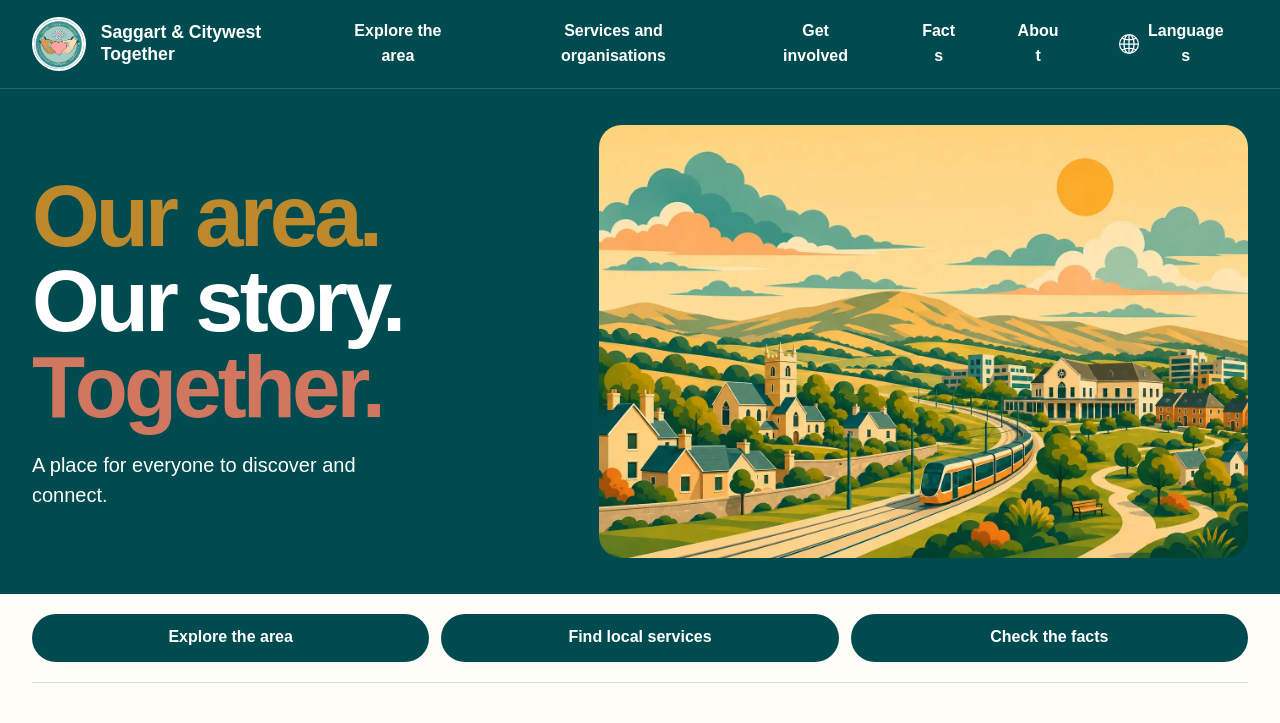
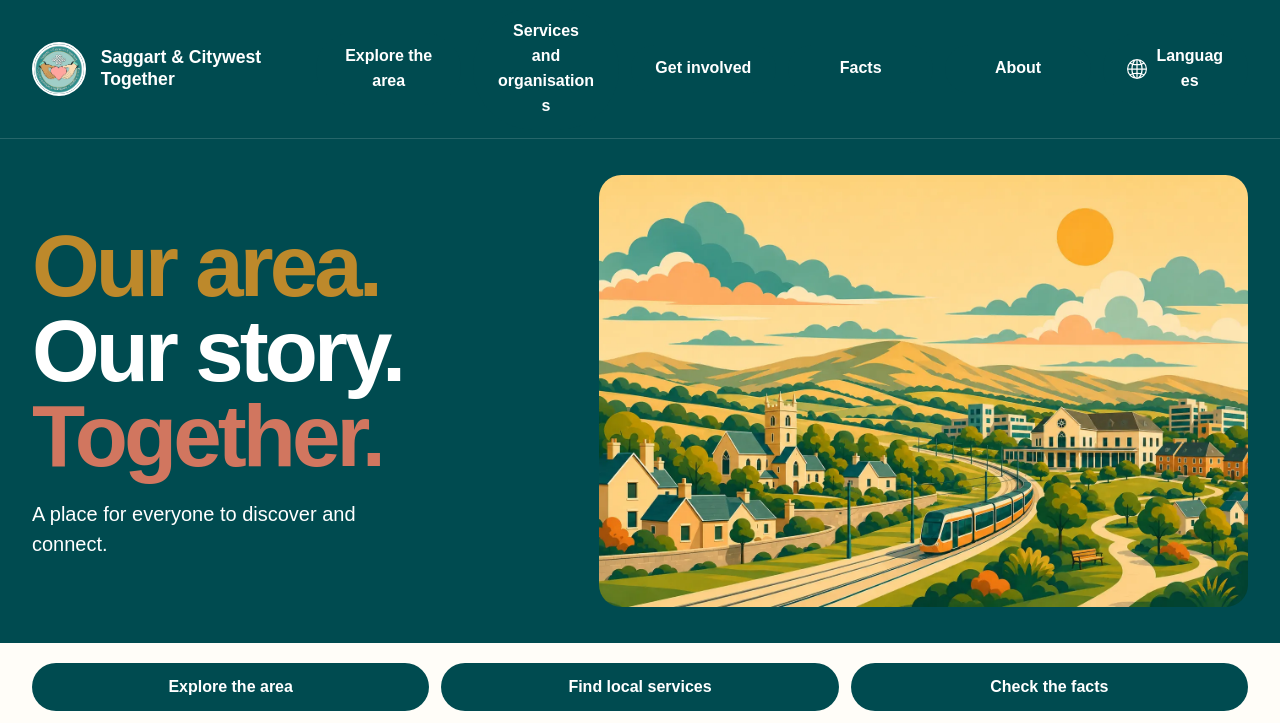
Before and after one commit to SamOBrienOlinger/saggart-and-citywest-together, a website: page index.html in a window 1280 px wide. Shown: the top 723 px of the page. Drawn offline with Linux system fonts and the light colour scheme.

Commit message:
Give navigation labels room without splitting short words

```diff
--- a/assets/css/buttons.css
+++ b/assets/css/buttons.css
@@ -162,8 +162,9 @@
 :root body .site-header .translate-toggle { width: 100%; margin-top: 0; }
 @media (min-width: 70.001rem) {
   :root body .site-header .brand { flex: 1 1 15rem; max-width: 17rem; }
-  :root body .site-header .nav-list { flex: 1 1 48rem; flex-wrap: nowrap; }
-  :root body .site-header .nav-list > li { flex: 1 1 auto; min-width: 0; }
+  :root body .site-header .nav-list { flex: 1 1 48rem; flex-wrap: wrap; }
+  :root body .site-header .nav-list > li { flex: 1 1 0; min-width: min-content; }
+  :root body .site-header :is(.nav-list > li > a, .translate-toggle) { overflow-wrap: normal; }
 }
 @media (max-width: 70rem) {
   :root body .site-header .nav-list { grid-template-columns: minmax(0, 1fr); }
```
